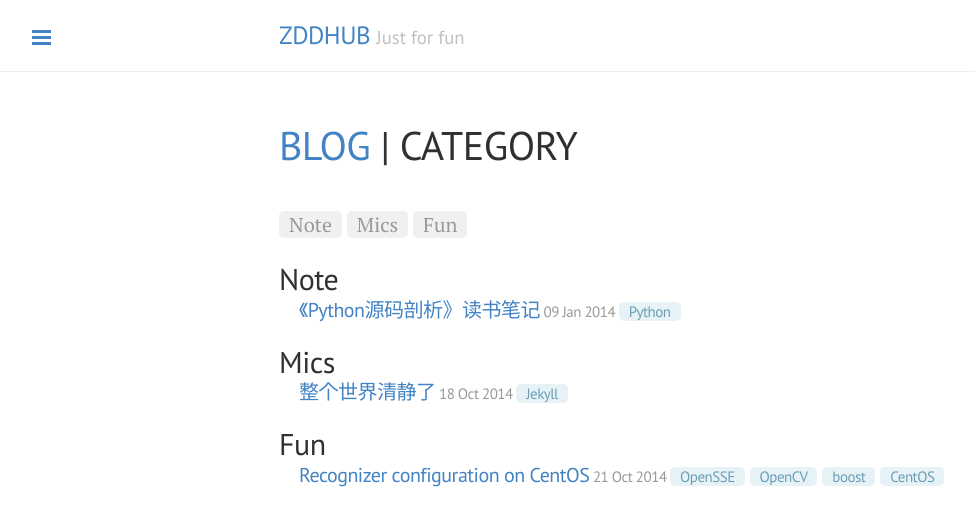
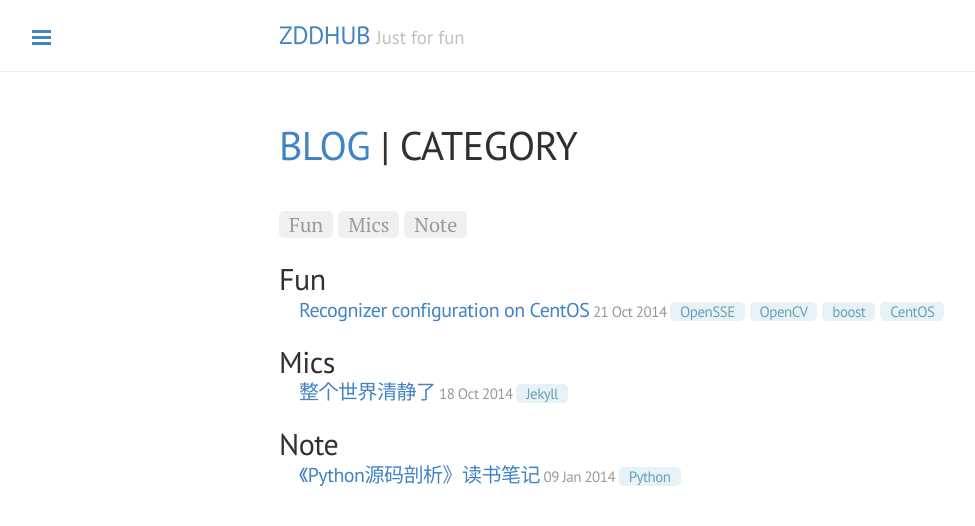
Before and after one commit to zddhub/zddhub.github.io, a Jekyll site: the page built from category/index.html, in a window 1280 px wide. Shown: the top 526 px of the page, without its empty margins (1-976 px from the left). Built offline with Jekyll 4.4.1, drawn with Linux system fonts in a browser that asks for light colours; Markdown is read by kramdown in place of the engine named in the settings.

Commit message:
Sort category name by dictionary order

```diff
--- a/category/index.html
+++ b/category/index.html
@@ -11,13 +11,13 @@ title: Category
 
   <div class="posts">
     <p>
-
-    {% for cat in site.categories | sort %}
+    {% assign sortedCat = site.categories | sort %}
+    {% for cat in sortedCat %}
       <a href="#{{ cat[0] | capitalize }}" class="zddhub-category-mark" style="color:#999;text-decoration: none;">{{ cat[0] | capitalize }}</a>
     {% endfor %}
     </p>
 
-    {% for cat in site.categories | sort %}
+    {% for cat in sortedCat %}
       <h2 id="{{ cat | first | capitalize }}">{{ cat | first | capitalize }}</li>
       <ul class="zddhub-category-list">
       {% for post in cat[1] %}
```
